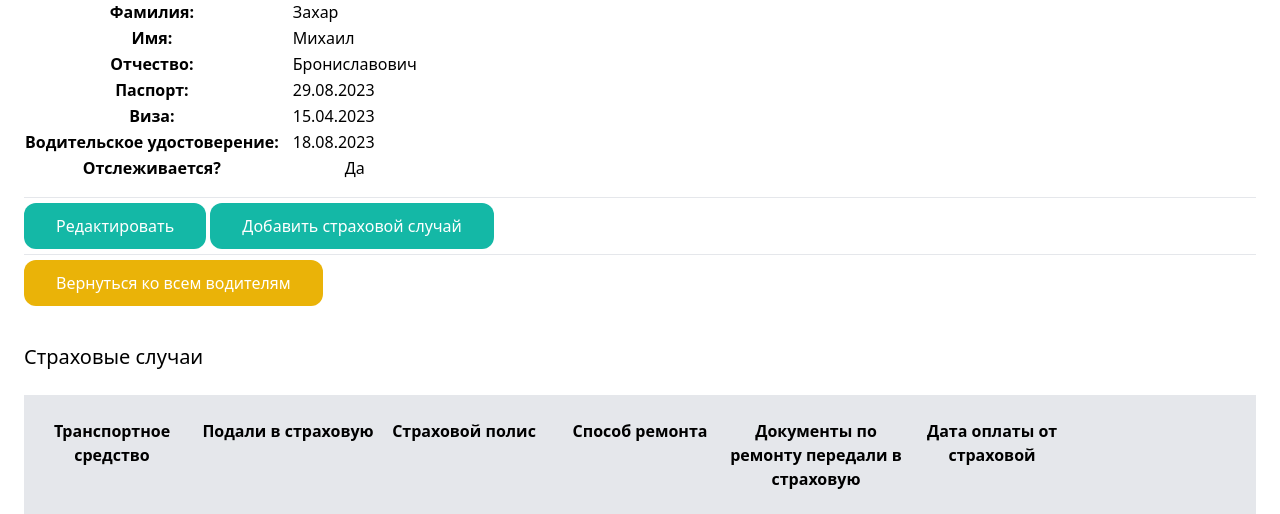
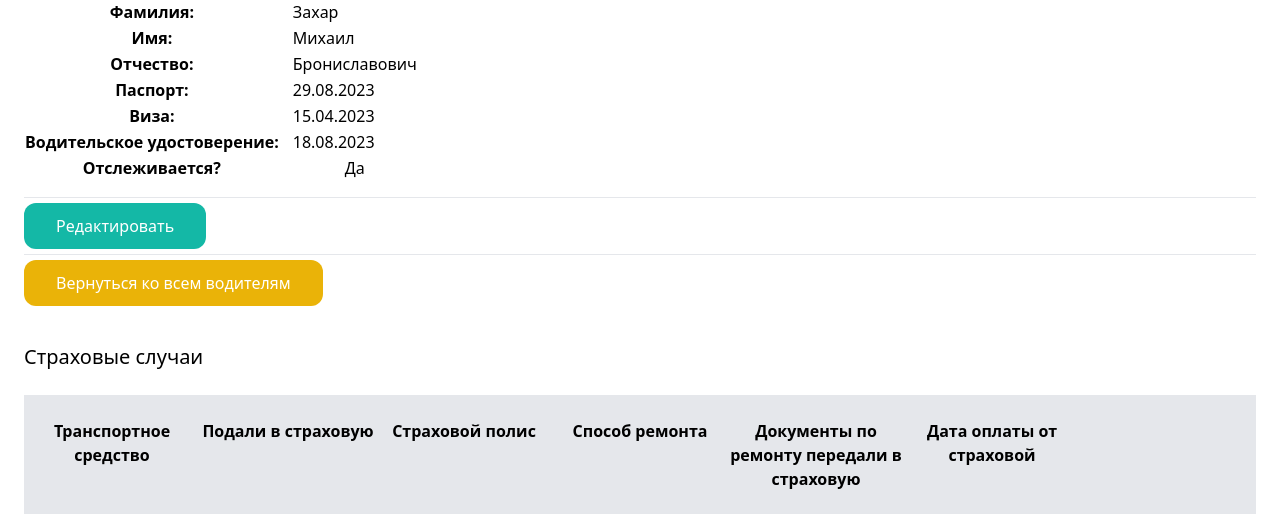
Before and after one commit to Aleksei911/LAVTrans-2001-Django-project-, a Django app: page /1/driver_info/ in a window 1280 px wide. Shown: the part 133-647 px from the top of the page. Run offline with Django 4.2, Linux system fonts and the light colour scheme; a user stored in the database is signed in; data comes from the database, SQL or seed files in the repository; parts of the project's set-up code (start-up, migrations or seed data) failed here and were passed over; some libraries are stand-ins or nearby versions.

Commit message:
update driver info

```diff
--- a/lavtrans/database/templates/database/drivers/driver_detail.html
+++ b/lavtrans/database/templates/database/drivers/driver_detail.html
@@ -61,7 +61,6 @@
     <hr class="my-4">
 
     <a class="py-3 px-8 bg-teal-500 text-white rounded-xl" href="{% url 'driver_edit' driver.id %}">Редактировать</a>
-    <a class="py-3 px-8 bg-teal-500 text-white rounded-xl">Добавить страховой случай</a>
 
     <hr class="my-4">
 
```
